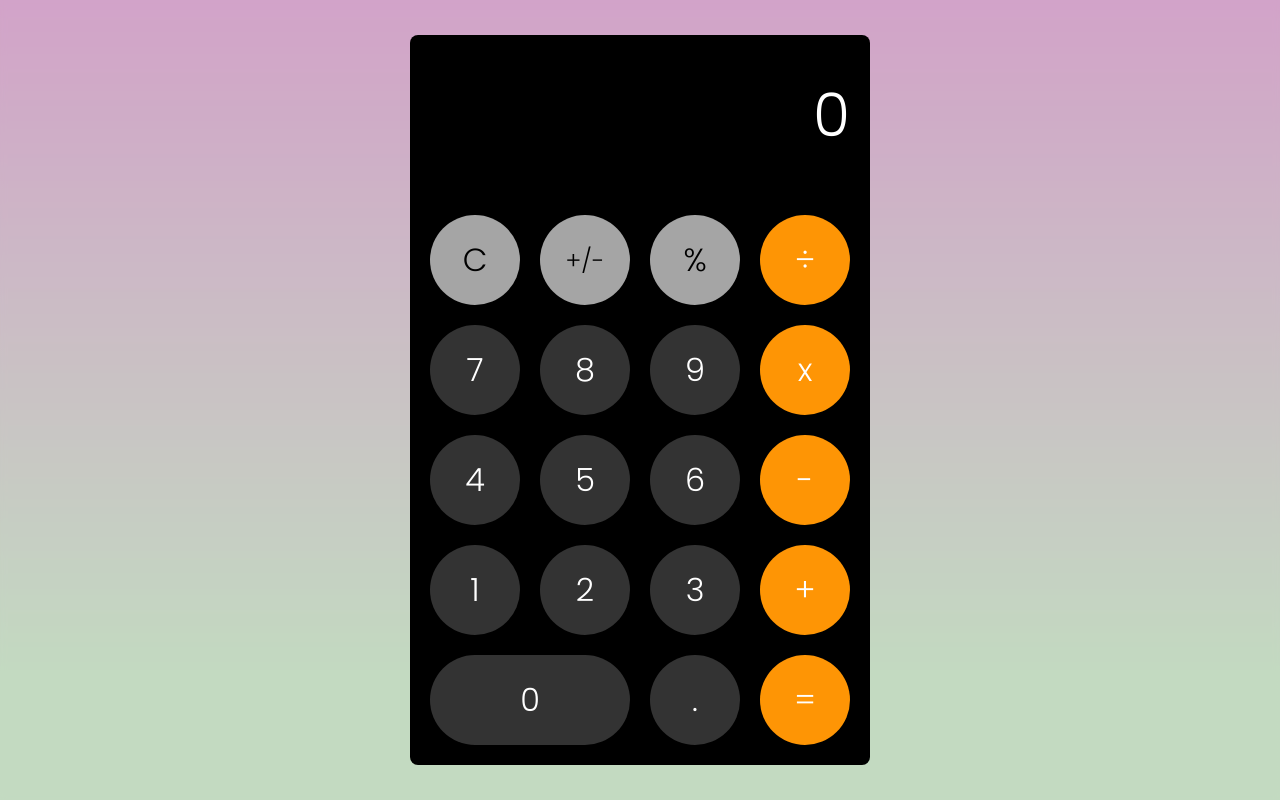
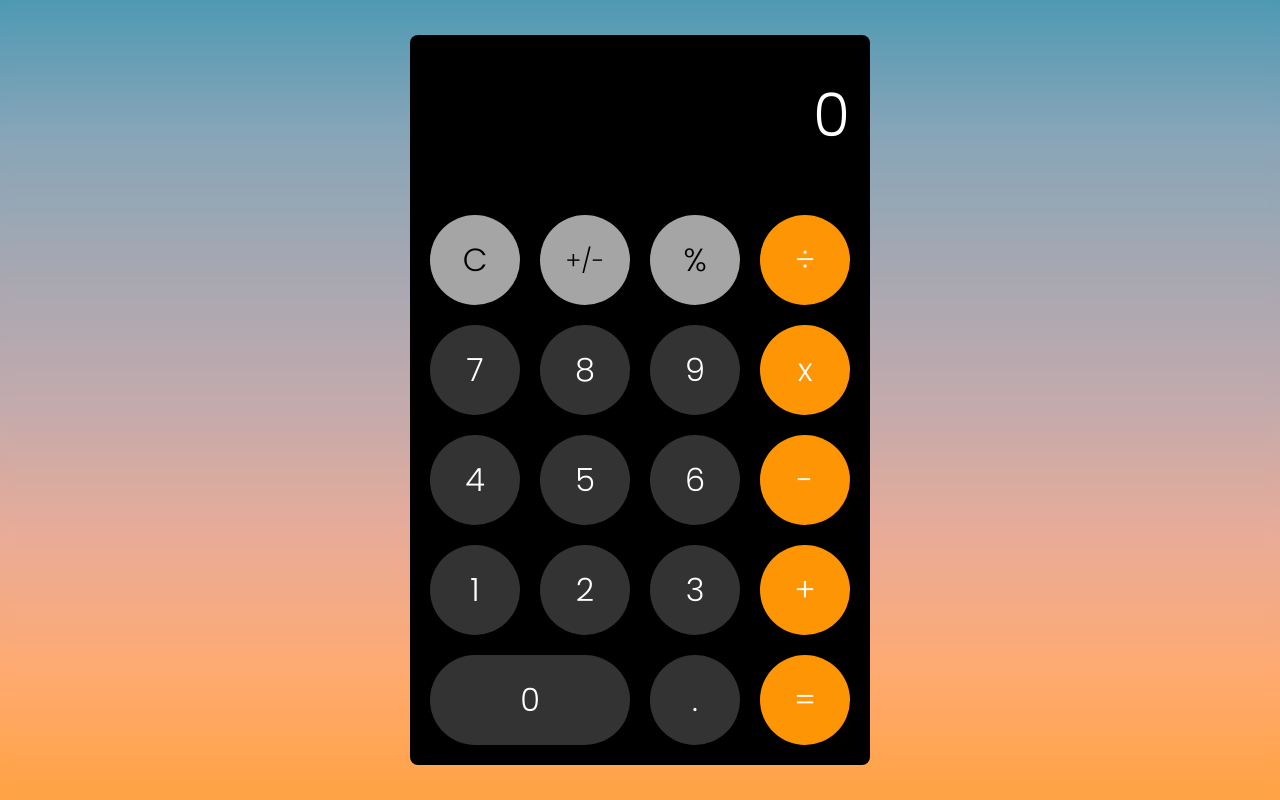
Before and after one commit to diegofernandoalayon/calculator, a React (Create React App) app: page / in a window 1280 px wide. Built offline with nearby package versions, Linux system fonts and the light colour scheme.

Commit message:
modificando el background

```diff
--- a/src/App.css
+++ b/src/App.css
@@ -5,9 +5,17 @@ body{
   background-size: cover;
   background-position: center; */
   /* background: rgb(196,122,223); */
-  background: linear-gradient(180deg, rgba(196, 122, 223, 0.774) 0%, rgba(145, 30, 171, 0.678) 0%, rgba(93, 156, 142, 0.616) 85%);
-  backdrop-filter: blur(3px);
+  /* background: linear-gradient(180deg, rgba(196, 122, 223, 0.774) 0%, rgba(145, 30, 171, 0.651) 0%, rgba(93, 156, 142, 0.671) 85%); */
+  /* background-image: url(https://interactive-examples.mdn.mozilla.net/media/examples/balloon.jpg);
+  background-size: cover;
+  background-repeat: no-repeat;
+  background-position: center; */
+
+  background: linear-gradient(#3b8eac,#7a9bb0,#9c9eaa,#bba1a4,#e6a28d,#ffa163,#ff982d);
+
+  /* backdrop-filter: blur(3px); */
   /* background: linear-gradient(to right, #C8d2fc, #facace, #feefc7); */
+  /* filter: blur(4px); */
   font-family: 'Poppins', sans-serif;
 }
 *{
@@ -22,8 +30,10 @@ body{
   display: grid;
   place-items: center;
   height: 100vh;
-  background-color: rgba(255, 255,205,0.4);
-  backdrop-filter: blur(12px);
+  background-color: rgba(255,255,255,0.1);
+
+  /* background-color: rgba(255, 255, 205, 0.281); */
+  backdrop-filter: blur(5px);
 }
 
 /* .container{
```
